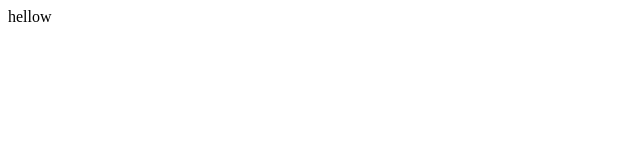
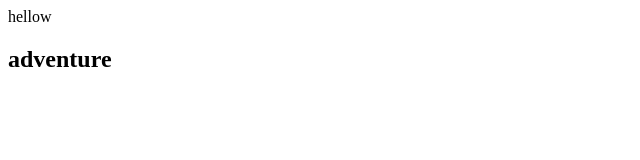
Before and after one commit to Mohamudi465/Git_exercise, a plain HTML site: page Index.html in a window 1280 px wide. Shown: the whole page, without its empty margins (0-640 px from the left). Drawn offline with Linux system fonts and the light colour scheme.

Commit message:
adventure

```diff
--- a/Index.html
+++ b/Index.html
@@ -1 +1,2 @@
 <hi>hellow</hi>
+<h2>adventure</h2>
```
